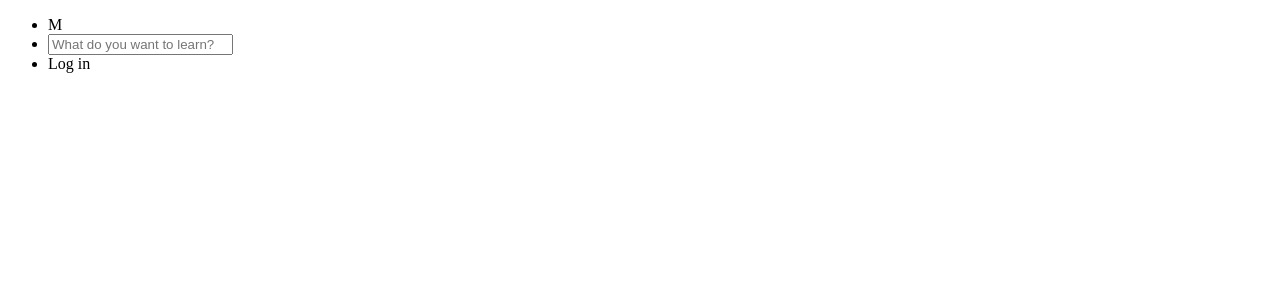
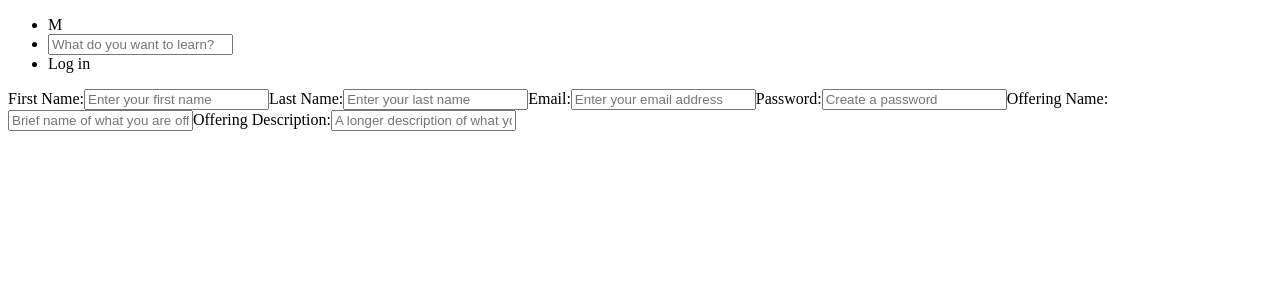
Before and after one commit to setezazian/MonetMyrtleMentor, a React app: page /signup in a window 1280 px wide. Shown: the top 300 px of the page. Built offline with nearby package versions, Linux system fonts and the light colour scheme; the HTML template or start-up script is replaced by a standard one.

Commit message:
add react route to signup component

```diff
--- a/client/src/components/App.jsx
+++ b/client/src/components/App.jsx
@@ -1,9 +1,10 @@
-import React, {useState, createContext} from 'react';
+import React, { useState, createContext } from 'react';
+import { BrowserRouter, Route, Switch } from 'react-router-dom';
 import LandingPage from './LandingPage/LandingPage.jsx';
-import { BrowserRouter, Route, Switch } from 'react-router-dom';
 import Offerings from './offeringPage/Offerings.jsx';
 import Navbar from './Navbar.jsx';
 import Profile from './Profile/Profile.jsx';
+import FormSignup from './FormSignup/FormSignup.jsx';
 
 const pageIdxContext = React.createContext();
 const App = () => {
@@ -12,7 +13,7 @@ const App = () => {
   // <div>
   //   Loading...
   // </div>
-        <pageIdxContext.Provider value={{pageIdx, setPageIdx}}>
+    <pageIdxContext.Provider value={{ pageIdx, setPageIdx }}>
       <div>
         <BrowserRouter>
           <Navbar />
@@ -20,12 +21,13 @@ const App = () => {
             <Route exact path="/" component={LandingPage} />
             <Route path="/offerings" component={Offerings} />
             <Route path="/profile" component={Profile} />
+            <Route exact path="/signup" component={FormSignup} />
           </Switch>
         </BrowserRouter>
       </div>
     </pageIdxContext.Provider>
-  )
-}
+  );
+};
 
 export default App;
-export { pageIdxContext }
+export { pageIdxContext };
```
Lines whose indentation alone changed are shown as unchanged.
